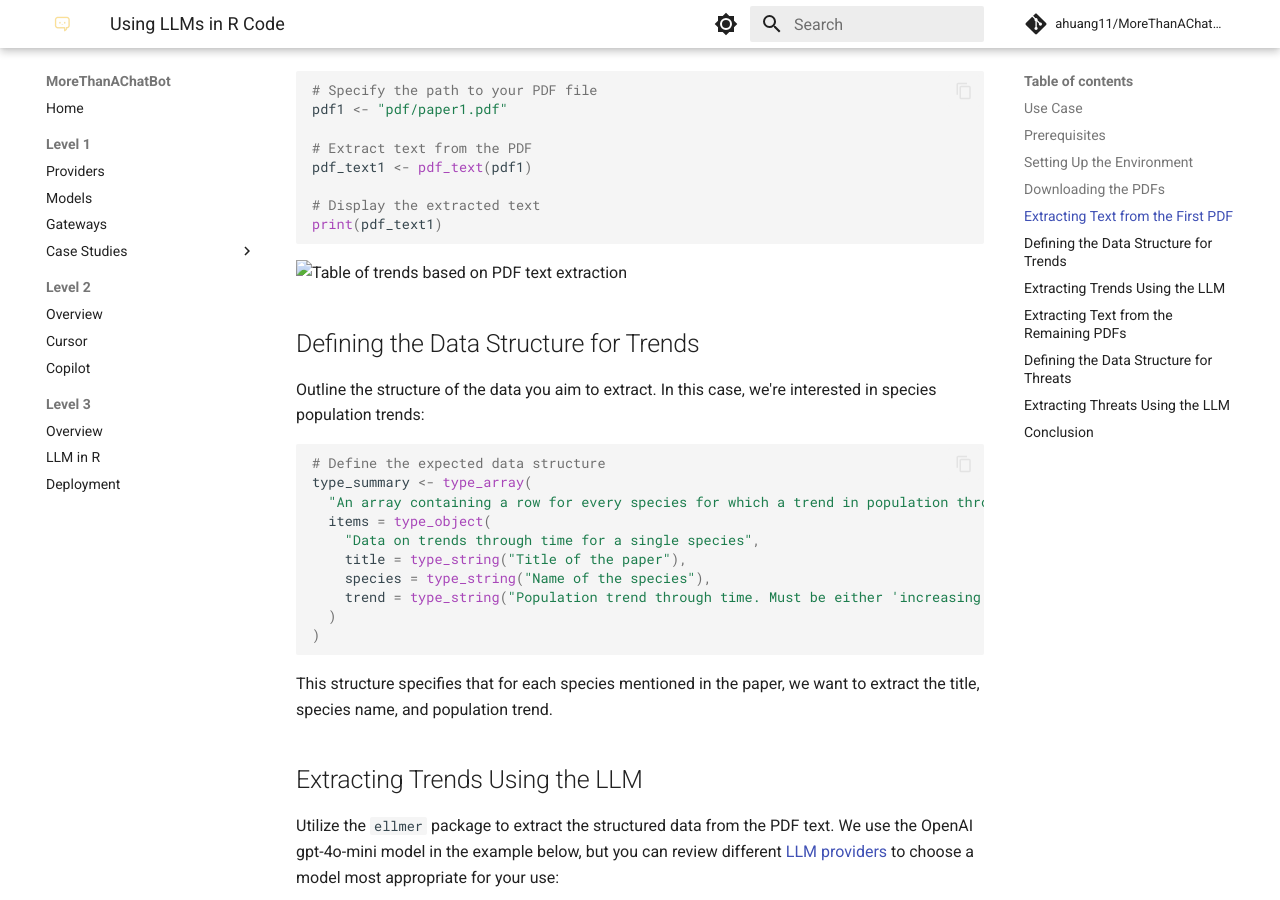
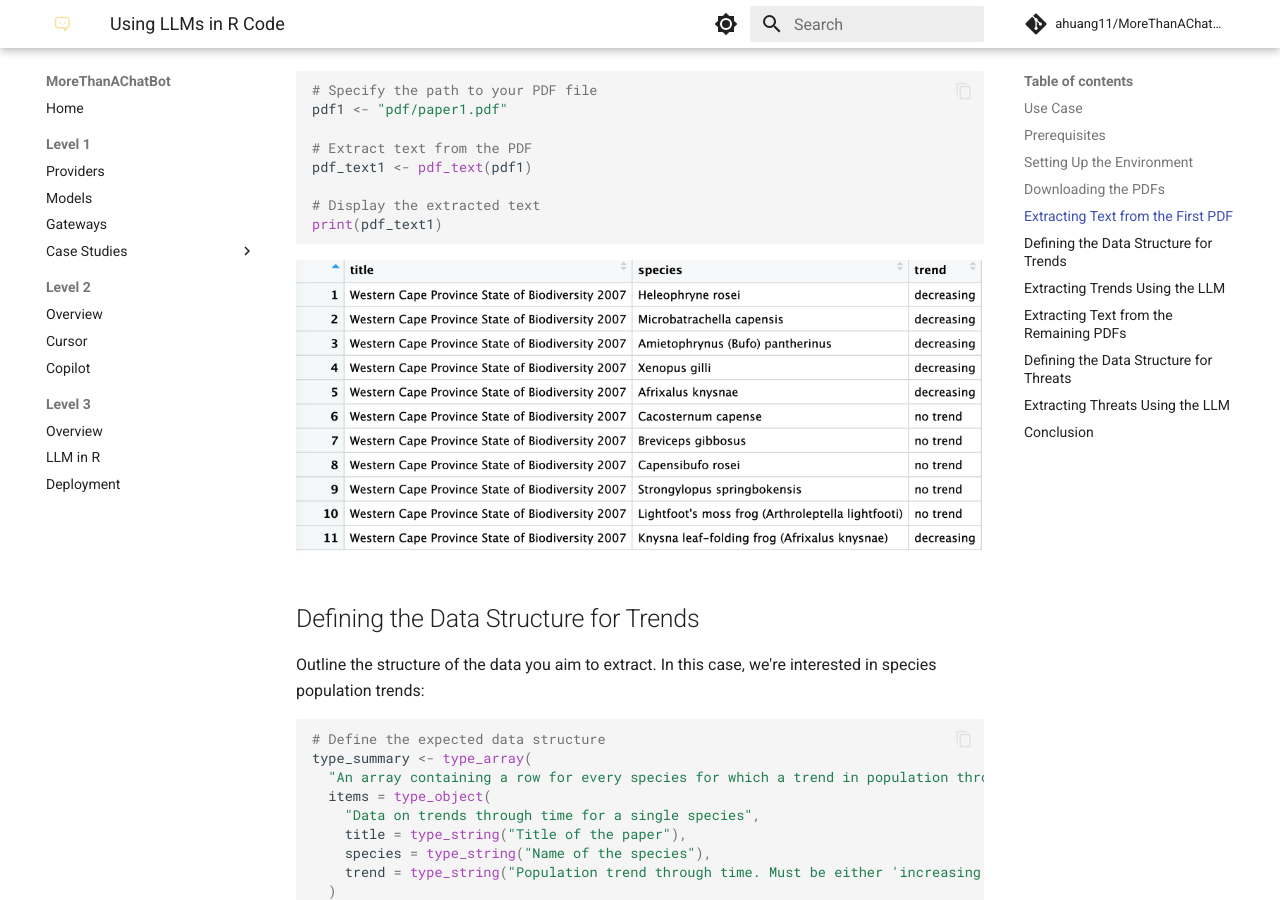
Before and after one commit to ahuang11/MoreThanAChatBot, an MkDocs documentation site: the page built from docs/level3/R_example.md, in a window 1280 px wide and 900 px high, scrolled down 1556 px. Built offline with MkDocs 1.6.1 and Material for MkDocs 9.7.7, drawn with Linux system fonts in a browser that asks for light colours; comment, search, counter and statistics services are not loaded.

Commit message:
Update R_example.md

````diff
--- a/docs/level3/R_example.md
+++ b/docs/level3/R_example.md
@@ -67,7 +67,7 @@
 print(pdf_text1)
 ```
 
-![Table of trends based on PDF text extraction](/docs/level3/images/trends_table.png?raw=true "Trends Table")
+![Table of trends based on PDF text extraction](images/trends_table.png?raw=true "Trends Table")
 
 ## Defining the Data Structure for Trends
 
@@ -151,7 +151,7 @@
 print(threats)
 ```
 
-![Table of threats based on PDF text extraction](/docs/level3/images/threats_table.png?raw=true "Threats Table")
+![Table of threats based on PDF text extraction](images/threats_table.png?raw=true "Threats Table")
 
 ## Conclusion
 
````
